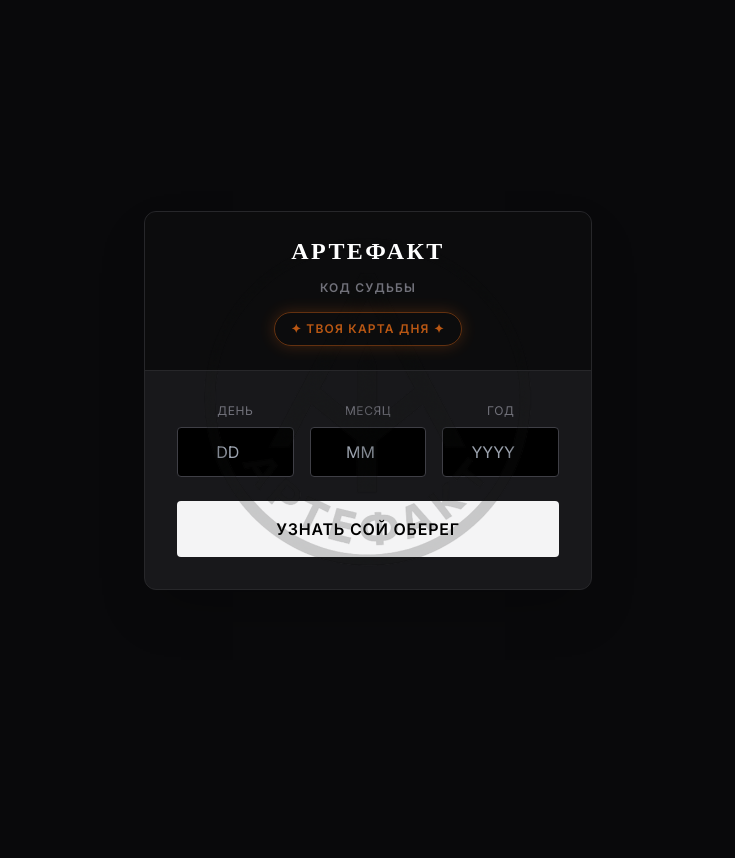
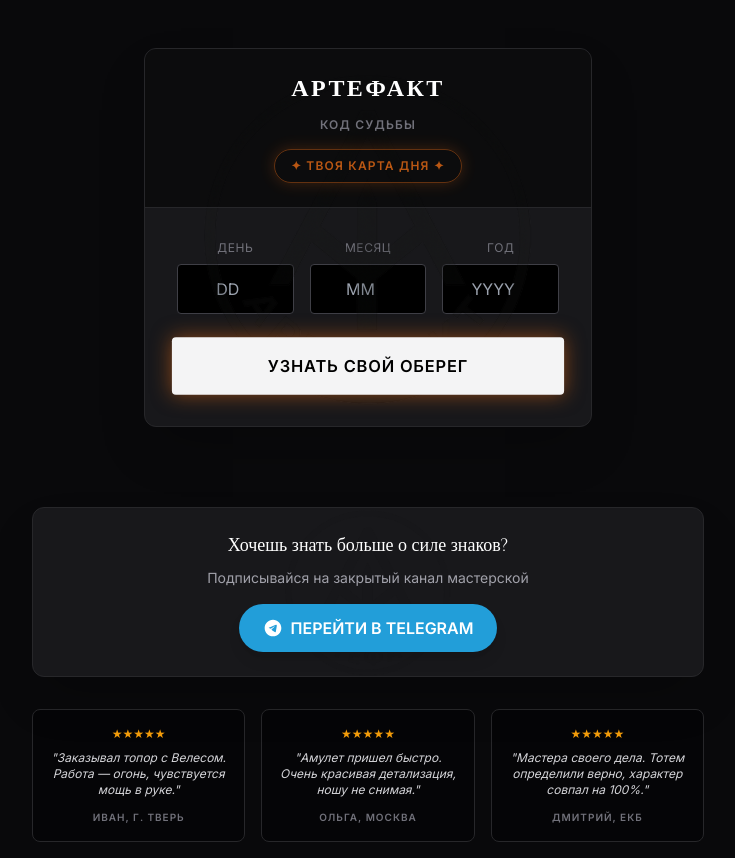
Before and after one commit to toporart8/topordorf-totem, a React (Vite) app: page / in a window 1280 px wide. Shown: the whole page, without its empty margins (272-1007 px from the left). Before the commit the page ends 800 px from the top, so only its background shows below. Built offline with nearby package versions, Linux system fonts and the light colour scheme.

Commit message:
Add files via upload

```diff
--- a/src/App.jsx
+++ b/src/App.jsx
@@ -11,6 +11,26 @@ const CONTACTS = {
   whatsapp: "https://wa.me/qr/KSWHUSHUBL5HJ1",
   max: "https://max.ru/u/f9LHodD0cOLV4pqZZg8Zbt2CkYFRwJfgzbCXhunpRVxVTjbhBp4zHw2YQM0",
   vk: "https://vk.com/твоя_ссылка"
+};
+
+const CollapsibleText = ({ text, maxLength = 200 }) => {
+  const [isExpanded, setIsExpanded] = useState(false);
+
+  if (!text || text.length <= maxLength) return <p className="text-sm text-zinc-400 mt-2">{text}</p>;
+
+  return (
+    <div className="mt-2">
+      <p className="text-sm text-zinc-400">
+        {isExpanded ? text : `${text.slice(0, maxLength)}...`}
+      </p>
+      <button
+        onClick={() => setIsExpanded(!isExpanded)}
+        className="text-orange-500 text-xs uppercase font-bold mt-1 hover:text-orange-400 transition-colors"
+      >
+        {isExpanded ? "Свернуть" : "Читать далее"}
+      </button>
+    </div>
+  );
 };
 function App() {
   const [date, setDate] = useState({ day: '', month: '', year: '' });
@@ -72,7 +92,7 @@ function App() {
 
   return (
     // Главный контейнер (фон)
-    <div className="min-h-screen w-full bg-[#09090b] text-zinc-300 flex items-center justify-center p-4">
+    <div className="min-h-screen w-full bg-[#09090b] text-zinc-300 flex flex-col items-center justify-center p-4">
 
       {/* Карточка приложения */}
       <div className="w-full max-w-md bg-zinc-900 border border-zinc-800 rounded-xl shadow-2xl overflow-hidden my-8 relative">
@@ -103,11 +123,14 @@ function App() {
           <DateInput value={date} onChange={setDate} />
 
           {/* Кнопка */}
+          {/* Кнопка */}
           <button
             onClick={handleCalculate}
-            className="w-full py-4 bg-zinc-100 text-black font-bold uppercase tracking-wider hover:bg-orange-600 hover:text-white transition-all duration-300 rounded cursor-pointer"
+            className="w-full py-4 bg-zinc-100 text-black font-bold uppercase tracking-wider hover:bg-orange-600 hover:text-white transition-all duration-300 rounded cursor-pointer relative overflow-hidden group animate-heartbeat hover:animate-none"
+            style={{ boxShadow: '0 0 20px rgba(249, 115, 22, 0.5)' }}
           >
-            Узнать сой оберег
+            <span className="relative z-10">Узнать свой оберег</span>
+            <div className="absolute inset-0 bg-orange-500 opacity-0 group-hover:opacity-10 transition-opacity duration-300"></div>
           </button>
 
           {/* Блок результатов */}
@@ -126,10 +149,12 @@ function App() {
                 </div>
 
                 {/* Славянский */}
+                {/* Славянский */}
                 <div className="relative z-10">
                   <h3 className="text-orange-500 text-sm uppercase tracking-wide">Твой Чертог</h3>
                   <p className="text-xl text-white font-medium font-serif mt-1">{result.slavic.hall}</p>
-                  <p className="text-xs text-zinc-500 mt-1">{result.slavic.god}</p>
+                  <p className="text-xs text-zinc-500 mt-1 mb-2">{result.slavic.god}</p>
+                  <CollapsibleText text={result.slavic.description || "Описание чертога пока не добавлено."} />
                 </div>
 
                 {/* Зороастрийский (Тотем) */}
@@ -142,8 +167,40 @@ function App() {
                   <div className="relative z-10">
                     <h3 className="text-orange-500 text-sm uppercase tracking-wide">Твой Тотем</h3>
                     <p className="text-xl text-white font-medium font-serif mt-1">{result.zoro.totem}</p>
-                    <p className="text-xs text-zinc-500 mt-1">{result.zoro.symbol}</p>
+                    <p className="text-xs text-zinc-500 mt-1 mb-2">{result.zoro.symbol}</p>
+                    <CollapsibleText text={result.zoro.description || "Описание тотема пока не добавлено."} />
                   </div>
+                </div>
+
+                {/* Share Buttons */}
+                <div className="flex justify-center gap-4 mt-6 relative z-20">
+                  <a
+                    href={`https://t.me/share/url?url=https://topordorf-totem.vercel.app&text=Мой славянский тотем — ${result.slavic.hall}. Узнай свой Код Судьбы здесь!`}
+                    target="_blank"
+                    rel="noopener noreferrer"
+                    className="p-2 bg-blue-500 rounded-full text-white hover:bg-blue-600 transition-colors"
+                    title="Поделиться в Telegram"
+                  >
+                    <svg xmlns="http://www.w3.org/2000/svg" width="20" height="20" viewBox="0 0 24 24" fill="currentColor"><path d="M12 2C6.48 2 2 6.48 2 12s4.48 10 10 10 10-4.48 10-10S17.52 2 12 2zm4.64 6.8c-.15 1.58-.8 5.42-1.13 7.19-.14.75-.42 1-.68 1.03-.58.05-1.02-.38-1.58-.75-.88-.58-1.48-1.02-2.38-1.63-1.05-.69-.37-1.07.23-1.68.15-.15 2.81-2.57 2.86-2.79.01-.05.01-.1-.02-.14-.03-.04-.08-.06-.11-.04-.08.02-1.29.82-3.64 2.41-.34.23-.66.35-.97.35-.32-.01-.94-.18-1.4-.33-.56-.18-1.01-.28-1.04-.58.02-.16.24-.32.65-.49 2.54-1.1 4.23-1.84 5.08-2.19 2.42-.99 2.92-1.16 3.25-1.16.07 0 .23.01.33.09.09.07.12.17.12.27 0 .1 0 .2-.01.24z" /></svg>
+                  </a>
+                  <a
+                    href={`https://vk.com/share.php?url=https://topordorf-totem.vercel.app&title=Мой славянский тотем — ${result.slavic.hall}`}
+                    target="_blank"
+                    rel="noopener noreferrer"
+                    className="p-2 bg-blue-700 rounded-full text-white hover:bg-blue-800 transition-colors"
+                    title="Поделиться в VK"
+                  >
+                    <svg xmlns="http://www.w3.org/2000/svg" width="20" height="20" viewBox="0 0 24 24" fill="currentColor"><path d="M15.684 12.868c.571-.628 1.638-1.442 2.375-2.079.916-.791 1.618-.946 1.618-.946s.466-.08.683.21c.198.261.054.78.054.78s-.146 1.03-1.378 2.565c-1.326 1.637-1.218 1.488.583 3.693 1.085 1.339 1.543 2.547 1.543 2.547s.103.498-.328.698c-.461.213-1.298.03-1.298.03s-.475.056-1.155-.453c-1.096-.806-2.618-2.731-2.909-2.95-.398-.291-.702-.303-.923-.049-.304.341-.564 1.152-.619 1.879-.068.916.34 1.25.093 1.55-.246.302-1.336.416-3.218-.088-3.045-.815-5.642-4.102-7.85-7.794C2.26 6.942.5 2.126.5 2.126S.33 1.47.785 1.305c.421-.155 1.486-.065 1.486-.065s.443-.056.885.341c.203.181 3.553 7.828 3.553 7.828s.664 1.258.978 1.085c.664-.37.369-2.665.369-2.665s.03-2.6-.967-3.23c-.31-.194-.6-.23-1.01-.26-1.07-.06-.856-.475.14-.657.436-.08.76-.11 3.75-.11.664 0 1.954.068 2.454.34.258.14.922.842.277 3.52 0 0-.258 1.764.572 2.176.405.203 1.697-1.782 1.697-1.782s1.46-2.84 1.659-3.41c.099-.302.434-.842 1.542-.842h2.89s.892-.092 1.03.469c.148.608-.435 1.832-1.637 3.235z" /></svg>
+                  </a>
+                  <a
+                    href={`https://api.whatsapp.com/send?text=Мой славянский тотем — ${result.slavic.hall}. Узнай свой Код Судьбы здесь: https://topordorf-totem.vercel.app`}
+                    target="_blank"
+                    rel="noopener noreferrer"
+                    className="p-2 bg-green-500 rounded-full text-white hover:bg-green-600 transition-colors"
+                    title="Поделиться в WhatsApp"
+                  >
+                    <svg xmlns="http://www.w3.org/2000/svg" width="20" height="20" viewBox="0 0 24 24" fill="currentColor"><path d="M17.472 14.382c-.297-.149-1.758-.867-2.03-.967-.273-.099-.471-.148-.67.15-.197.297-.767.966-.94 1.164-.173.199-.347.223-.644.075-.297-.15-1.255-.463-2.39-1.475-.883-.788-1.48-1.761-1.653-2.059-.173-.297-.018-.458.13-.606.134-.133.298-.347.446-.52.149-.174.198-.298.298-.497.099-.198.05-.371-.025-.52-.075-.149-.669-1.612-.916-2.207-.242-.579-.487-.5-.669-.51-.173-.008-.371-.01-.57-.01-.198 0-.52.074-.792.372-.272.297-1.04 1.016-1.04 2.479 0 1.462 1.065 2.875 1.213 3.074.149.198 2.096 3.2 5.077 4.487.709.306 1.262.489 1.694.625.712.227 1.36.195 1.871.118.571-.085 1.758-.719 2.006-1.413.248-.694.248-1.289.173-1.413-.074-.124-.272-.198-.57-.347m-5.421 7.403h-.004a9.87 9.87 0 01-5.031-1.378l-.361-.214-3.741.982.998-3.648-.235-.374a9.86 9.86 0 01-1.51-5.26c.001-5.45 4.436-9.884 9.888-9.884 2.64 0 5.122 1.03 6.988 2.898a9.825 9.825 0 012.893 6.994c-.003 5.45-4.437 9.884-9.885 9.884m8.413-18.297A11.815 11.815 0 0012.05 0C5.495 0 .16 5.335.157 11.892c0 2.096.547 4.142 1.588 5.945L.057 24l6.305-1.654a11.882 11.882 0 005.683 1.448h.005c6.554 0 11.89-5.335 11.893-11.893a11.821 11.821 0 00-3.48-8.413z" /></svg>
+                  </a>
                 </div>
 
                 {/* Зодиак */}
@@ -439,6 +496,44 @@ function App() {
         </AnimatePresence>
       </div >
 
+      {/* Footer: Подписка и Отзывы */}
+      <div className="w-full max-w-2xl mt-12 space-y-8">
+        {/* Подписка */}
+        <div className="bg-zinc-900 border border-zinc-800 rounded-xl p-6 text-center shadow-2xl relative overflow-hidden">
+          <div className="absolute inset-0 flex items-center justify-center pointer-events-none opacity-10">
+            <img src="/images/oracle_bg.png" alt="" className="w-full h-full object-contain" />
+          </div>
+          <div className="relative z-10">
+            <h3 className="text-white font-serif text-lg mb-2">Хочешь знать больше о силе знаков?</h3>
+            <p className="text-zinc-400 text-sm mb-4">Подписывайся на закрытый канал мастерской</p>
+            <a
+              href={CONTACTS.telegram}
+              target="_blank"
+              rel="noopener noreferrer"
+              className="inline-flex items-center justify-center px-6 py-3 bg-[#229ED9] hover:bg-[#1E8BBF] text-white font-bold uppercase rounded-full transition-all shadow-lg hover:shadow-blue-500/30 gap-2"
+            >
+              <svg xmlns="http://www.w3.org/2000/svg" width="20" height="20" viewBox="0 0 24 24" fill="currentColor"><path d="M12 2C6.48 2 2 6.48 2 12s4.48 10 10 10 10-4.48 10-10S17.52 2 12 2zm4.64 6.8c-.15 1.58-.8 5.42-1.13 7.19-.14.75-.42 1-.68 1.03-.58.05-1.02-.38-1.58-.75-.88-.58-1.48-1.02-2.38-1.63-1.05-.69-.37-1.07.23-1.68.15-.15 2.81-2.57 2.86-2.79.01-.05.01-.1-.02-.14-.03-.04-.08-.06-.11-.04-.08.02-1.29.82-3.64 2.41-.34.23-.66.35-.97.35-.32-.01-.94-.18-1.4-.33-.56-.18-1.01-.28-1.04-.58.02-.16.24-.32.65-.49 2.54-1.1 4.23-1.84 5.08-2.19 2.42-.99 2.92-1.16 3.25-1.16.07 0 .23.01.33.09.09.07.12.17.12.27 0 .1 0 .2-.01.24z" /></svg>
+              Перейти в Telegram
+            </a>
+          </div>
+        </div>
+
+        {/* Отзывы */}
+        <div className="grid grid-cols-1 md:grid-cols-3 gap-4">
+          {[
+            { name: "Иван, г. Тверь", text: "Заказывал топор с Велесом. Работа — огонь, чувствуется мощь в руке." },
+            { name: "Ольга, Москва", text: "Амулет пришел быстро. Очень красивая детализация, ношу не снимая." },
+            { name: "Дмитрий, Екб", text: "Мастера своего дела. Тотем определили верно, характер совпал на 100%." }
+          ].map((review, i) => (
+            <div key={i} className="bg-black/40 border border-zinc-800 rounded-lg p-4 text-center">
+              <div className="flex justify-center mb-2 text-amber-500 text-xs">★★★★★</div>
+              <p className="text-zinc-300 text-xs italic mb-3">"{review.text}"</p>
+              <p className="text-zinc-500 text-[10px] font-bold uppercase tracking-widest">{review.name}</p>
+            </div>
+          ))}
+        </div>
+      </div>
+
       <DailyOracle
         isOpen={isOracleOpen}
         onClose={() => setIsOracleOpen(false)}
--- a/tailwind.config.js
+++ b/tailwind.config.js
@@ -10,14 +10,19 @@ export default {
                 serif: ['Cinzel', 'serif'],
                 sans: ['Inter', 'sans-serif'],
             },
-            animation: {
-                'fade-in': 'fadeIn 0.5s ease-out forwards',
-            },
             keyframes: {
                 fadeIn: {
                     '0%': { opacity: '0', transform: 'translateY(10px)' },
                     '100%': { opacity: '1', transform: 'translateY(0)' },
                 },
+                heartbeat: {
+                    '0%, 100%': { transform: 'scale(1)' },
+                    '50%': { transform: 'scale(1.05)' },
+                },
+            },
+            animation: {
+                'fade-in': 'fadeIn 0.5s ease-out forwards',
+                'heartbeat': 'heartbeat 2s infinite ease-in-out',
             },
         },
     },
```
